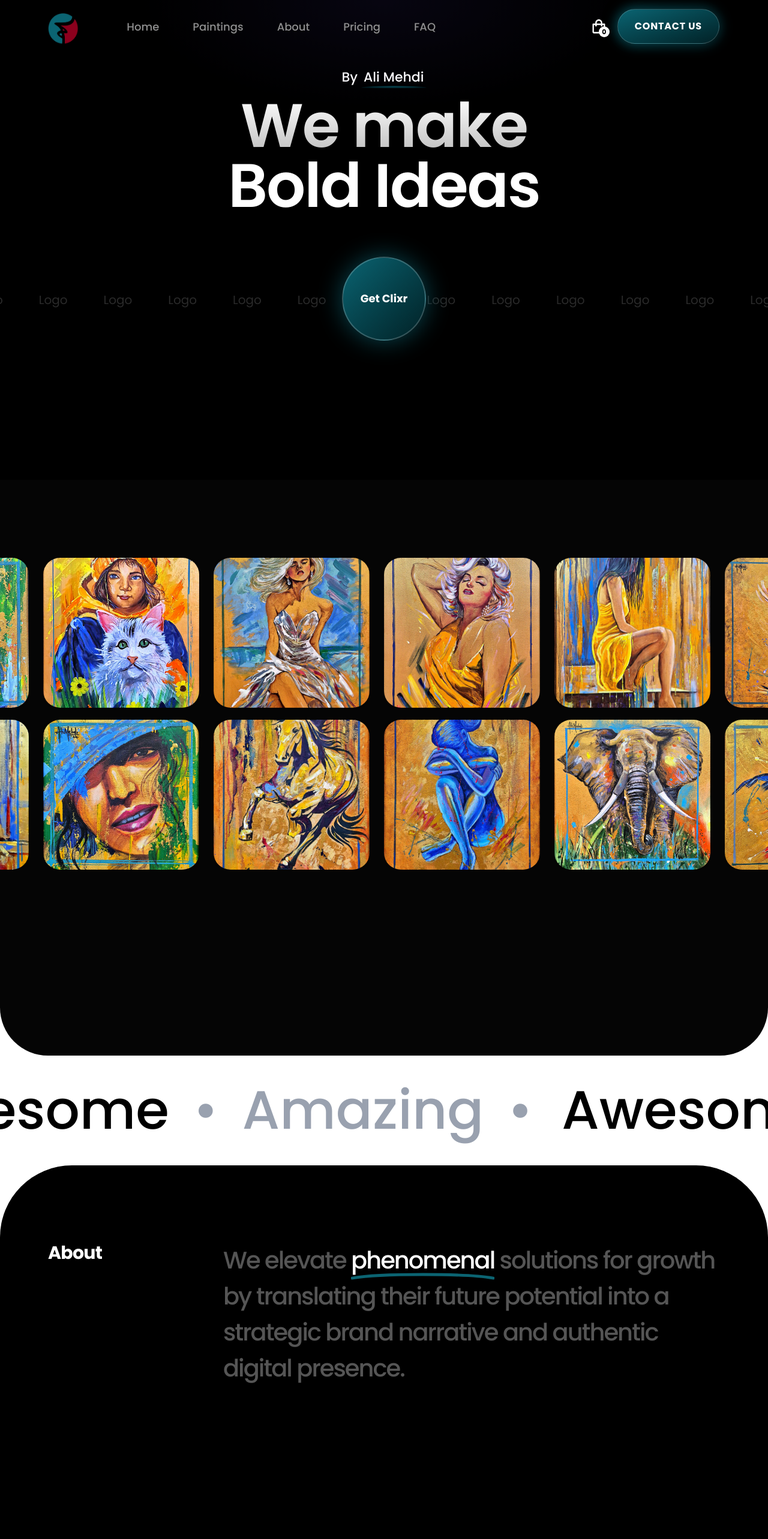
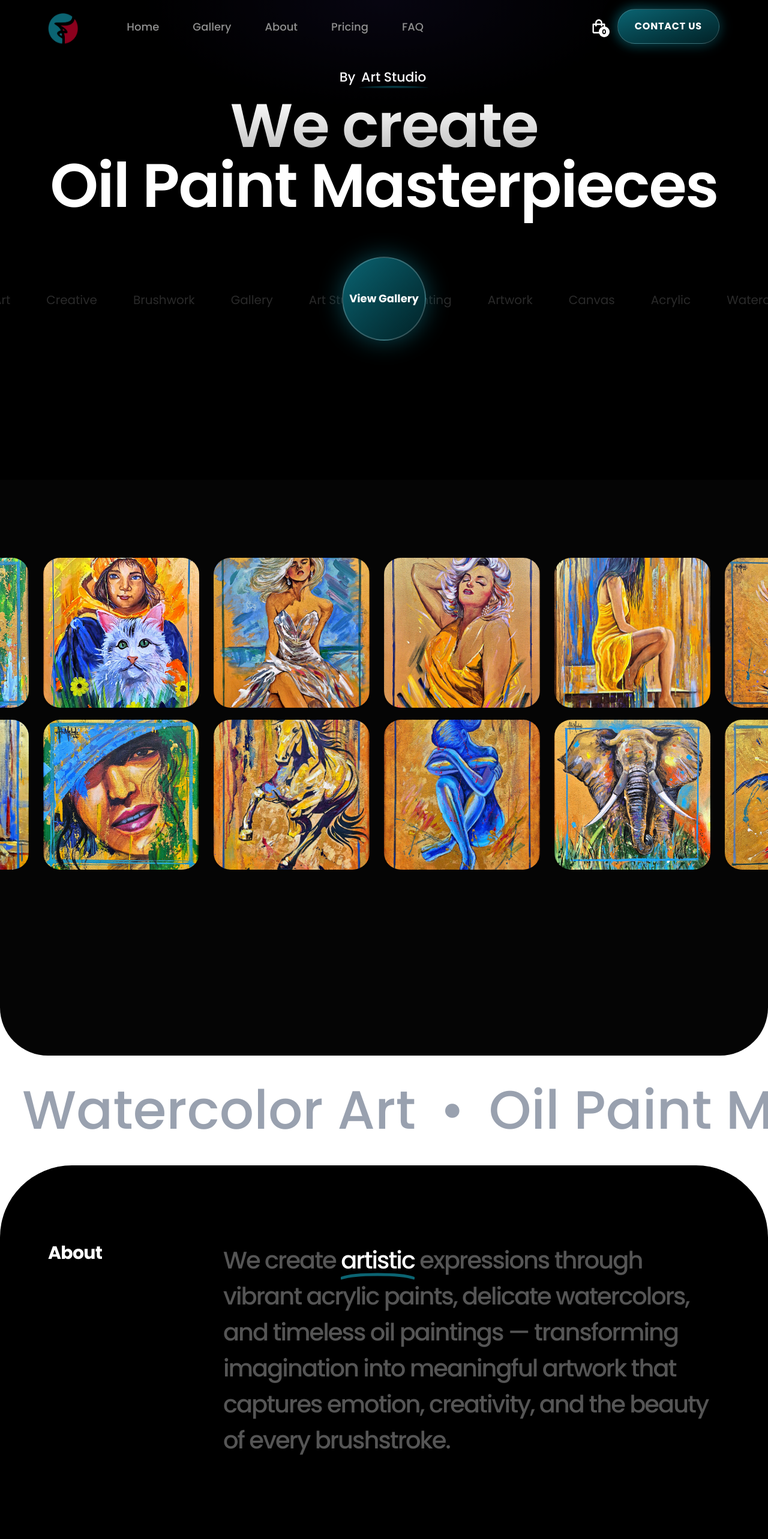
Before and after one commit to Raja-Sarmad/Clixr-Ecommerce, a React (Vite) app: page / in a window 1280 px wide. Shown: the top 2566 px of the page at 60% size. Built offline with nearby package versions, Linux system fonts and the light colour scheme.

Commit message:
content change

```diff
--- a/src/components/AboutSection.jsx
+++ b/src/components/AboutSection.jsx
@@ -16,10 +16,12 @@ const AboutSection = () => {
           {/* Right Side: Text Content */}
           <div className="md:col-span-9">
             <p className="text-[28px] md:text-[40px] font-medium tracking-tighter leading-[1.1] md:leading-[1.3] lg:leading-[1.5]">
-              <span className="text-[#555555]">We elevate </span>
+
+              <span className="text-[#555555]">We create </span>
+
               <span className="relative text-white inline-block">
-  phenomenal
-  {/* Wavy Blue/Teal Line SVG - UPDATED COLOR */}
+                artistic
+                {/* Wavy Line */}
                 <svg
                   className="absolute -bottom-1 left-0 w-full h-2 md:h-4"
                   viewBox="0 0 200 20"
@@ -28,16 +30,19 @@ const AboutSection = () => {
                 >
                   <path
                     d="M2 15C40 5 160 5 198 15"
-      stroke="#0b6472"  /* Green (#4ade80) ko Blue (#0b6472) se replace kiya */
+                    stroke="#0b6472"
                     strokeWidth="6"
                     strokeLinecap="round"
                   />
                 </svg>
               </span>
-              <span className="text-[#555555]"> solutions </span>
+
+              <span className="text-[#555555]"> expressions </span>
+
               <span className="text-[#555555] leading-14 sm:leading-normal">
-                for growth by translating their future potential into a strategic brand narrative and authentic digital presence.
+                through vibrant acrylic paints, delicate watercolors, and timeless oil paintings — transforming imagination into meaningful artwork that captures emotion, creativity, and the beauty of every brushstroke.
               </span>
+
             </p>
           </div>
 
--- a/src/components/Footer.jsx
+++ b/src/components/Footer.jsx
@@ -1,4 +1,5 @@
 import React from 'react';
+import { Link } from 'react-router-dom';
 
 const Footer = () => {
   return (
@@ -8,13 +9,12 @@ const Footer = () => {
 
         {/* Left Section: Links */}
         <div className="flex flex-row gap-8 md:gap-14 text-left mb-8 md:mb-0">
-          {/* Socails */}
+          {/* Socials */}
           <div className="flex flex-col gap-1.5">
-            <h4 className="text-white font-bold text-[13px] mb-2 uppercase tracking-[0.15em]">Socails</h4>
-            {/* Hover color changed to #8c001d */}
+            <h4 className="text-white font-bold text-[13px] mb-2 uppercase tracking-[0.15em]">Socials</h4>
             <a href="#" className="text-gray-400 hover:text-[#8c001d] transition-all duration-300 text-xs font-medium">Twitter</a>
             <a href="#" className="text-gray-400 hover:text-[#8c001d] transition-all duration-300 text-xs font-medium">Facebook</a>
-            <a href="#" className="text-gray-400 hover:text-[#8c001d] transition-all duration-300 text-xs font-medium">Instagtam</a>
+            <a href="#" className="text-gray-400 hover:text-[#8c001d] transition-all duration-300 text-xs font-medium">Instagram</a>
           </div>
 
           {/* Contact */}
@@ -22,7 +22,7 @@ const Footer = () => {
             <h4 className="text-white font-bold text-[13px] mb-2 uppercase tracking-[0.15em]">Contact</h4>
             <a href="#" className="text-gray-400 hover:text-[#8c001d] transition-all duration-300 text-xs font-medium">Address</a>
             <a href="#" className="text-gray-400 hover:text-[#8c001d] transition-all duration-300 text-xs font-medium">Email</a>
-            <a href="#" className="text-gray-400 hover:text-[#8c001d] transition-all duration-300 text-xs font-medium">+xxxxxxxxx</a>
+            <a href="#" className="text-gray-400 hover:text-[#8c001d] transition-all duration-300 text-xs font-medium">+XXXXXXXXX</a>
           </div>
 
           {/* Links */}
@@ -36,25 +36,26 @@ const Footer = () => {
 
         {/* Middle Section: The Circle Button */}
         <div className="relative mb-8 md:mb-0">
-          <div className="w-36 h-36 md:w-40 md:h-40 rounded-full bg-gradient-to-br from-[#0b6472] via-[#084d57] to-black flex items-center justify-center border border-white/20 shadow-[0_0_40px_rgba(11,100,114,0.3)] hover:scale-105 hover:border-[#8c001d]/50 transition-transform duration-500 cursor-pointer group">
+          <Link
+            to="/paintings"
+            className="w-36 h-36 md:w-40 md:h-40 rounded-full bg-gradient-to-br from-[#0b6472] via-[#084d57] to-black flex items-center justify-center border border-white/20 shadow-[0_0_40px_rgba(11,100,114,0.3)] hover:scale-105 hover:border-[#8c001d]/50 transition-transform duration-500 cursor-pointer group"
+          >
             <span className="text-white text-xl md:text-2xl font-black tracking-tighter group-hover:tracking-normal transition-all duration-500">
-              Get Clixr
+              View Gallery
             </span>
-          </div>
+          </Link>
         </div>
 
         {/* Right Section: Credits */}
         <div className="text-center md:text-right">
           <p className="text-white text-base md:text-[17px] font-bold tracking-tight">
-            Design & Development by <span className="relative inline-block group cursor-pointer">
-              {/* Hover text changed to #8c001d */}
-              <span className="text-white group-hover:text-[#8c001d] transition-colors duration-300">Deveb</span>
-              {/* Line color and glow changed to #8c001d */}
+            Design & Developed by <span className="relative inline-block group cursor-pointer">
+              <span className="text-white group-hover:text-[#8c001d] transition-colors duration-300">Techxudo</span>
               <span className="absolute bottom-0 left-0 w-full h-[2px] bg-[#8c001d] shadow-[0_0_8px_#8c001d]"></span>
             </span>
           </p>
           <p className="text-gray-500 text-[10px] mt-1.5 uppercase tracking-[0.3em] font-medium">
-            Powered by Webflow
+            Powered by Creativity
           </p>
         </div>
 
--- a/src/components/Hero.jsx
+++ b/src/components/Hero.jsx
@@ -1,9 +1,10 @@
 // src/components/Hero.jsx
 "use client";
 import { useEffect, useMemo, useState } from "react";
+import { Link } from "react-router-dom";
 
 export default function Hero() {
-  const words = ["Cool Products", "Good Stuff 😍", "Bold Ideas", "Real Impact"];
+  const words = ["Acrylic Paintings", "Watercolor Art 🎨", "Oil Paint Masterpieces", "Creative Expressions"];
   const [index, setIndex] = useState(0);
   const [visible, setVisible] = useState(true);
 
@@ -18,7 +19,15 @@ export default function Hero() {
     return () => clearInterval(interval);
   }, []);
 
-  const logos = useMemo(() => Array(30).fill("Logo"), []);
+  const logos = useMemo(
+    () => [
+      "Acrylic","Watercolor","Oil Paint","Canvas Art","Handmade","Abstract","Modern Art","Fine Art",
+      "Creative","Brushwork","Gallery","Art Studio","Painting","Artwork","Canvas","Acrylic","Watercolor",
+      "Oil Paint","Abstract","Fine Art","Creative","Gallery","Painting","Artwork","Canvas","Brushwork",
+      "Modern Art","Handmade","Art Studio","Creative"
+    ],
+    []
+  );
 
   return (
     <section
@@ -30,7 +39,7 @@ export default function Hero() {
         <p className="text-white text-[18px] md:text-[22px] font-medium mb-4">
           By{" "}
           <span className="relative inline-block px-1">
-            Ali Mehdi
+            Art Studio
             <span
               className="absolute left-0 -bottom-[2px] w-full h-[8px] opacity-90"
               style={{
@@ -44,44 +53,78 @@ export default function Hero() {
         </p>
 
         <h1 className="text-[55px] md:text-[clamp(60px,8vw,120px)] font-semibold leading-[1] md:leading-[0.95] tracking-[-1px] md:tracking-[-2px] bg-gradient-to-b from-white to-[#bfbfbf] bg-clip-text text-transparent">
-          We make
+          We create
         </h1>
 
-        <h1 className={`text-[55px] md:text-[clamp(60px,8vw,120px)] font-semibold leading-[1] tracking-[-1px] md:tracking-[-2px] text-white transition-all duration-300 ${
+        <h1
+          className={`text-[55px] md:text-[clamp(60px,8vw,120px)] font-semibold leading-[1] tracking-[-1px] md:tracking-[-2px] text-white transition-all duration-300 ${
             visible ? "opacity-100 translate-y-0" : "opacity-0 translate-y-3"
-          }`}>
+          }`}
+        >
           {words[index]}
         </h1>
 
         <div className="relative mt-10 md:mt-16 flex items-center justify-center w-screen h-[120px] md:h-[150px]">
+
           <div className="absolute left-1/2 -translate-x-1/2 w-[200vw] overflow-hidden opacity-30">
             <div className="marqueeTrack">
               <div className="marqueeGroup">
-                {logos.map((l, i) => <span key={`a-${i}`} className="marqueeItem">{l}</span>)}
+                {logos.map((l, i) => (
+                  <span key={`a-${i}`} className="marqueeItem">
+                    {l}
+                  </span>
+                ))}
               </div>
               <div className="marqueeGroup">
-                {logos.map((l, i) => <span key={`b-${i}`} className="marqueeItem">{l}</span>)}
+                {logos.map((l, i) => (
+                  <span key={`b-${i}`} className="marqueeItem">
+                    {l}
+                  </span>
+                ))}
               </div>
             </div>
           </div>
 
+          {/* ✅ Button with Link to /paintings */}
+          <Link to="/paintings">
             <button
               className="relative z-20 w-[110px] h-[110px] md:w-[140px] md:h-[140px] rounded-full font-bold text-white text-[15px] md:text-[18px]
               bg-gradient-to-br from-[#0b6472] to-[#022227] border-2 border-white/20 flex items-center justify-center
               shadow-[0_0_40px_rgba(11,100,114,0.7)]"
               style={{ animation: "float 6s ease-in-out infinite" }}
             >
-            Get Clixr
+              View Gallery
             </button>
+          </Link>
         </div>
       </div>
 
       <style>{`
         @keyframes float { 0%,100% { transform: translateY(0px); } 50% { transform: translateY(-10px); } }
-        .marqueeTrack { display: flex; width: max-content; animation: marquee 60s linear infinite; }
-        @keyframes marquee { from { transform: translateX(0); } to { transform: translateX(-50%); } }
-        .marqueeGroup { display: flex; align-items: center; gap: 60px; padding-right: 60px; }
-        .marqueeItem { color: rgba(255,255,255,0.55); white-space: nowrap; font-size: 20px; }
+
+        .marqueeTrack {
+          display: flex;
+          width: max-content;
+          animation: marquee 60s linear infinite;
+        }
+
+        @keyframes marquee {
+          from { transform: translateX(0); }
+          to { transform: translateX(-50%); }
+        }
+
+        .marqueeGroup {
+          display: flex;
+          align-items: center;
+          gap: 60px;
+          padding-right: 60px;
+        }
+
+        .marqueeItem {
+          color: rgba(255,255,255,0.55);
+          white-space: nowrap;
+          font-size: 20px;
+        }
       `}</style>
     </section>
   );
--- a/src/components/ImageSlider.jsx
+++ b/src/components/ImageSlider.jsx
@@ -41,7 +41,7 @@ const ImageSlider = () => {
       >
         <h1 className="text-gray-400 text-4xl md:text-5xl font-medium tracking-tight leading-tight">
           Unlock your <br />
-          <span className="text-white font-bold">super power</span>
+          <span className="text-white font-bold">Real Potential</span>
         </h1>
       </motion.div>
 
--- a/src/components/Navbar.jsx
+++ b/src/components/Navbar.jsx
@@ -72,7 +72,7 @@ const Navbar = () => {
 
             <div className="hidden lg:flex items-center gap-10 xl:gap-14">
               <Link to="/" className={[linkBase, linkColor].join(" ")}>Home</Link>
-              <Link to="/paintings" className={[linkBase, linkColor].join(" ")}>Paintings</Link>
+              <Link to="/paintings" className={[linkBase, linkColor].join(" ")}>Gallery</Link>
               <span className={[linkBase, linkColor].join(" ")}>About</span>
               <span className={[linkBase, linkColor].join(" ")}>Pricing</span>
               <span className={[linkBase, linkColor].join(" ")}>FAQ</span>
--- a/src/components/Product.jsx
+++ b/src/components/Product.jsx
@@ -1,4 +1,6 @@
+// src/components/Product.jsx
 import React from 'react';
+import { Link } from 'react-router-dom';
 
 const Product = () => {
   return (
@@ -6,22 +8,23 @@ const Product = () => {
       <div className="max-w-7xl mx-auto w-full">
 
         {/* First Line */}
-        <h1 className="text-[55px] md:text-[110px] leading-[0.9] font-medium text-[#7a7a7a] tracking-tighter">
-          Unleash Your
+        <h1 className="text-[55px] md:text-[90px] leading-[0.9] font-medium text-[#7a7a7a] tracking-tighter">
+          Discover Your
         </h1>
 
         {/* Second Line */}
-        <h1 className="text-[55px] md:text-[110px] leading-[0.9] font-medium text-[#7a7a7a] tracking-tighter">
-          Potential with our
+        <h1 className="text-[55px] md:text-[90px] leading-[0.9] font-medium text-[#7a7a7a] tracking-tighter">
+          Creative Side
         </h1>
 
         {/* Third Line with Inline Button */}
         <div className="flex flex-wrap items-center gap-x-6 md:gap-x-10 mt-2">
-          <span className="text-[55px] md:text-[110px] leading-[0.9] font-medium text-white tracking-tighter">
-            Product
+          <span className="text-[55px] md:text-[90px] leading-[0.9] font-medium text-white tracking-tighter">
+            Artworks
           </span>
 
-          {/* UPDATED BUTTON: Matched with Blue/Teal Theme */}
+          {/* Button with Link to /paintings */}
+          <Link to="/paintings">
             <button className="relative group inline-flex items-center justify-center h-[55px] md:h-[80px] px-8 md:px-14 rounded-full border border-white/20 overflow-hidden transition-all duration-300 hover:scale-105 active:scale-95 bg-gradient-to-br from-[#0b6472] to-[#022227] shadow-[0_0_30px_rgba(11,100,114,0.5)] hover:shadow-[0_0_45px_rgba(11,100,114,0.8)]">
 
               {/* Ambient Glow inside button */}
@@ -29,9 +32,10 @@ const Product = () => {
 
               {/* Button Text */}
               <span className="relative z-10 text-white text-sm md:text-xl font-bold tracking-tight uppercase">
-              Get Clixr
+                View Gallery
               </span>
             </button>
+          </Link>
         </div>
 
       </div>
--- a/src/components/ShapingIndustrySection.jsx
+++ b/src/components/ShapingIndustrySection.jsx
@@ -2,6 +2,7 @@
 import React, { useEffect, useRef } from "react";
 import { gsap } from "gsap";
 import { ScrollTrigger } from "gsap/ScrollTrigger";
+import { Link } from "react-router-dom";
 
 gsap.registerPlugin(ScrollTrigger);
 
@@ -76,22 +77,24 @@ const ShapingIndustrySection = () => {
       {/* --- CENTER CONTENT --- */}
       <div className="z-30 text-center flex flex-col items-center gap-6 px-4 my-10 md:my-24">
         <h2 className="text-[52px] md:text-[75px] font-bold text-white max-w-2xl leading-[1.05] md:leading-[1.2] tracking-tighter">
-          We’re <br /> Shaping <br /> Industry
+          Inspiring <br /> Contemporary <br /> Art
         </h2>
+        <p className="text-gray-400 text-lg md:text-xl max-w-xl leading-relaxed">
+          Discover unique artworks that celebrate creativity and expression, from traditional to modern styles.
+        </p>
 
         <div className="relative group cursor-pointer">
-          {/* Blue/Teal Ambient Glow behind button */}
           <div className="absolute inset-0 bg-[#0b6472] blur-[80px] opacity-20 group-hover:opacity-40 transition-opacity duration-500"></div>
-
-          {/* UPDATED BUTTON: Matched with Hero Button */}
+          <Link to="/paintings">
             <button
               className="relative z-20 w-[110px] h-[110px] md:w-[140px] md:h-[140px] rounded-full font-bold text-white text-[15px] md:text-[18px]
               bg-gradient-to-br from-[#0b6472] to-[#022227] border-2 border-white/20 flex items-center justify-center
               shadow-[0_0_40px_rgba(11,100,114,0.7)] transition-transform duration-500 hover:scale-105"
               style={{ animation: "float 6s ease-in-out infinite" }}
             >
-            <span className="relative z-10">Get Clixr</span>
+              <span className="relative z-10">View Gallery</span>
             </button>
+          </Link>
         </div>
       </div>
 
--- a/src/components/TextSliderSection.jsx
+++ b/src/components/TextSliderSection.jsx
@@ -3,51 +3,55 @@ import React from "react";
 const TextSliderSection = () => {
   return (
     <div className="bg-[#ffffff] py-6 overflow-hidden">
-      <div className="relative whitespace-nowrap overflow-hidden">
+      <div className="relative overflow-hidden">
 
-        {/* Slider Track */}
-        <div className="slider-track flex gap-12 text-[90px] font-medium">
+        <div className="slider flex text-[90px] font-medium">
 
-          {/* Original content */}
-          <div className="flex gap-10">
-            <span className="text-black">Awesome</span>
+          {/* Group 1 */}
+          <div className="slide flex gap-10">
+            <span className="text-black">Acrylic Paintings</span>
             <span className="text-gray-400">•</span>
-            <span className="text-gray-400">Amazing</span>
+            <span className="text-gray-400">Watercolor Art</span>
+            <span className="text-gray-400">•</span>
+            <span className="text-gray-400">Oil Paint Masterpieces</span>
+            <span className="text-gray-400">•</span>
+            <span className="text-gray-400">Canvas Artwork</span>
             <span className="text-gray-400">•</span>
           </div>
 
-          {/* Duplicate for seamless scroll */}
-          <div className="flex gap-10">
-            <span className="text-black">Awesome</span>
+          {/* Group 2 (duplicate for seamless loop) */}
+          <div className="slide flex gap-10">
+            <span className="text-black">Acrylic Paintings</span>
             <span className="text-gray-400">•</span>
-            <span className="text-gray-400">Amazing</span>
+            <span className="text-gray-400">Watercolor Art</span>
+            <span className="text-gray-400">•</span>
+            <span className="text-gray-400">Oil Paint Masterpieces</span>
+            <span className="text-gray-400">•</span>
+            <span className="text-gray-400">Canvas Artwork</span>
             <span className="text-gray-400">•</span>
           </div>
 
         </div>
       </div>
 
-      {/* Smooth Infinite Animation */}
       <style>
         {`
-          .slider-track {
-            display: inline-flex;
-            animation: marquee 6s linear infinite; /* Fast 6s scroll */
-          }
+        .slider{
+          width: max-content;
+          display:flex;
+          animation: scroll 30s linear infinite;
+        }
 
-          @keyframes marquee {
-            0% {
-              transform: translateX(0);
-            }
-            100% {
-              transform: translateX(-50%); /* Scroll exactly half the track */
-            }
-          }
+        .slide{
+          display:flex;
+          gap:40px;
+          padding-right:40px;
+        }
 
-          /* Thinner text */
-          .slider-track span {
-            font-weight: 500; /* Medium instead of semibold */
-          }
+        @keyframes scroll{
+          0%{ transform: translateX(0); }
+          100%{ transform: translateX(-50%); }
+        }
         `}
       </style>
     </div>
--- a/src/components/ThreecardsSection.jsx
+++ b/src/components/ThreecardsSection.jsx
@@ -1,4 +1,6 @@
+// src/components/ThreecardsSection.jsx
 import React, { useRef, useEffect } from "react";
+import { Link } from "react-router-dom";
 
 const ThreecardsSection = () => {
   const leftImageRef = useRef(null);
@@ -34,7 +36,7 @@ const ThreecardsSection = () => {
 
           // RIGHT IMAGE
           if (rightImageRef.current) {
-            const moveY = isMobile ? (scrollProgress * 60 - 30) : (-scrollProgress * 80 + 40);
+            const moveY = isMobile ? scrollProgress * 60 - 30 : -scrollProgress * 80 + 40;
             const rotate = isMobile ? 10 - scrollProgress * 10 : 15 - scrollProgress * 20;
             rightImageRef.current.style.transform = `translateY(${moveY}px) rotate(${rotate}deg)`;
           }
@@ -68,50 +70,38 @@ const ThreecardsSection = () => {
       id="three-cards-section"
       className="bg-black min-h-screen w-full flex flex-col items-center justify-start pt-16 md:pt-28 px-4 md:px-6 overflow-hidden"
     >
-      {/* Container for Top Images (Side by side on mobile) */}
+      {/* Top Images */}
       <div className="w-full max-w-7xl flex flex-row items-start justify-between relative px-2 md:px-10">
-
-        {/* Left Image */}
         <div
           ref={leftImageRef}
           className="w-40 h-40 sm:w-48 sm:h-48 md:w-72 md:h-72 rounded-[35px] md:rounded-[55px] overflow-hidden border border-white/5 shadow-2xl will-change-transform -translate-x-12 sm:-translate-x-0"
           style={{ transform: "rotate(-12deg)" }}
         >
-          <img
-            src="/Gallery/image28.jpeg"
-            alt="left"
-            className="w-full h-full object-cover"
-          />
+          <img src="/Gallery/image28.jpeg" alt="left" className="w-full h-full object-cover" />
         </div>
 
-        {/* Right Image (Desktop par side mein, mobile par top-right) */}
         <div
           ref={rightImageRef}
           className="w-40 h-40 sm:w-48 sm:h-48 md:w-72 md:h-72 rounded-[35px] md:rounded-[55px] overflow-hidden border border-white/5 shadow-2xl will-change-transform translate-x-12 sm:translate-x-0"
           style={{ transform: "rotate(12deg)" }}
         >
-          <img
-            src="/Gallery/image32.jpeg"
-            alt="right"
-            className="w-full h-full object-cover"
-          />
+          <img src="/Gallery/image32.jpeg" alt="right" className="w-full h-full object-cover" />
         </div>
       </div>
 
-      {/* Text Section (Mobile par Images ke niche aayega) */}
-      <div
-        ref={textRef}
-        className="flex flex-col items-center text-center mt-10 md:-mt-20 z-20"
-      >
-        <h1 className="text-white text-5xl sm:text-6xl md:text-9xl font-bold leading-tight md:leading-none tracking-tighter">
+      {/* Text Section */}
+      <div ref={textRef} className="flex flex-col items-center text-center mt-10 md:-mt-20 z-20">
+        <h1 className="text-white text-5xl sm:text-6xl md:text-8xl font-bold leading-tight md:leading-none tracking-tighter">
           Real
         </h1>
-        <h1 className="text-[#555] text-5xl sm:text-6xl md:text-9xl font-bold leading-tight md:leading-none tracking-tighter">
+        <h1 className="text-[#555] text-5xl sm:text-6xl md:text-8xl font-bold leading-tight md:leading-none tracking-tighter">
           Potential
         </h1>
 
+        {/* Button with Link */}
         <div className="mt-8 md:mt-12 flex items-center gap-4 group cursor-pointer">
-          <span className="text-white text-base md:text-lg font-medium">Get Clixr</span>
+          <Link to="/paintings" className="flex items-center gap-2">
+            <span className="text-white text-base md:text-lg font-medium">View Gallery</span>
             <div className="w-12 h-12 md:w-16 md:h-16 rounded-full border border-[#0b6472]/40 flex items-center justify-center bg-gradient-to-br from-[#0b6472]/30 to-transparent group-hover:scale-110 transition-all duration-300 shadow-lg shadow-[#0b6472]/20 group-hover:shadow-[#0b6472]/50">
               <svg
                 className="w-5 h-5 md:w-7 md:h-7 text-white transition-transform group-hover:translate-x-1"
@@ -127,20 +117,17 @@ const ThreecardsSection = () => {
                 />
               </svg>
             </div>
+          </Link>
         </div>
       </div>
 
-      {/* Bottom Image (Sabse niche) */}
+      {/* Bottom Image */}
       <div className="mt-12 md:mt-24 relative z-10 pb-20">
         <div
           ref={centerImageRef}
           className="w-60 h-60 sm:w-72 sm:h-80 md:w-[400px] md:h-[400px] rounded-[40px] md:rounded-[60px] overflow-hidden border border-white/5 shadow-[0_0_50px_rgba(0,0,0,0.8)] will-change-transform"
         >
-          <img
-            src="/Gallery/image35.jpeg"
-            alt="center"
-            className="w-full h-full object-cover"
-          />
+          <img src="/Gallery/image35.jpeg" alt="center" className="w-full h-full object-cover" />
           <div className="absolute inset-0 bg-gradient-to-t from-black/50 via-transparent to-transparent pointer-events-none" />
         </div>
       </div>
```
Lines whose indentation alone changed are shown as unchanged.
